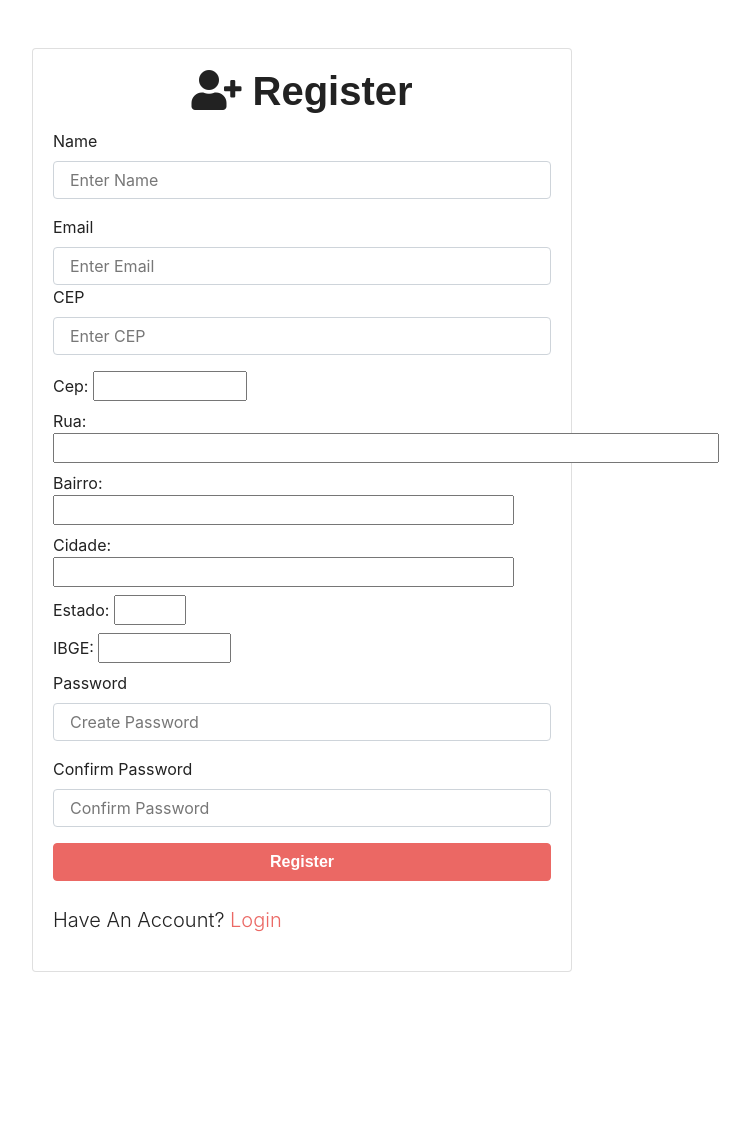
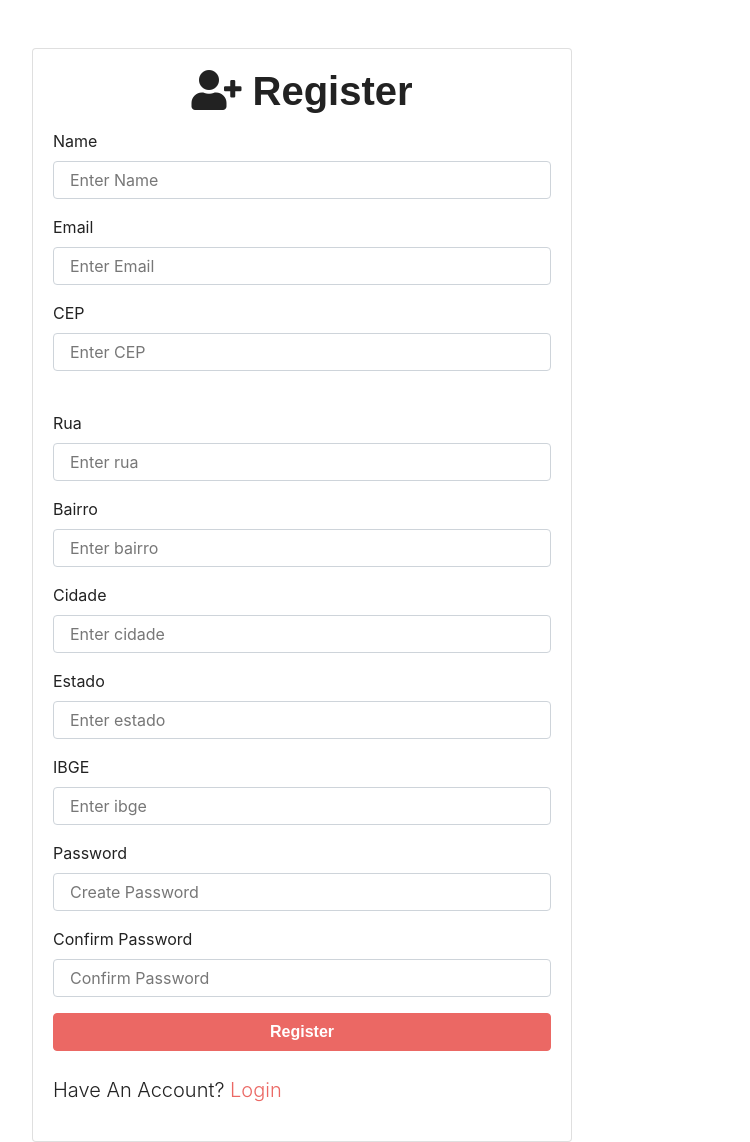
Before and after one commit to Iantsuma/AppXastre, a Node server app: page /users/register in a window 1280 px wide. Shown: the whole page, without its empty margins (338-1088 px from the left). Before the commit the page ends 972 px from the top, so only its background shows below. Run offline with Node 20, Linux system fonts and the light colour scheme; some libraries are stand-ins or nearby versions; some web fonts are replaced.

Commit message:
final push

```diff
--- a/models/User.js
+++ b/models/User.js
@@ -16,10 +16,6 @@ const UserSchema = new mongoose.Schema({
     date: {
         type: Date,
         default: Date.now
-    },
-    CEP: {
-        type: String,
-        required: true
     }
 });
 
--- a/views/register.ejs
+++ b/views/register.ejs
@@ -4,49 +4,7 @@
       <h1 class="text-center mb-3">
         <i class="fas fa-user-plus"></i> Register
       </h1>
-      <%- include('partials/messages'); -%>
-      <form action="/users/register" method="POST">
-        <div class="form-group">
-          <label for="name">Name</label>
-          <input
-            type="name"
-            id="name"
-            name="name"
-            class="form-control"
-            placeholder="Enter Name"
-            value="<%= typeof name != 'undefined' ? name : '' %>"
-          />
-        </div>
-        <div class="form-group">
-          <label for="email">Email</label>
-          <input
-            type="email"
-            id="email"
-            name="email"
-            class="form-control"
-            placeholder="Enter Email"
-            value="<%= typeof email != 'undefined' ? email : '' %>"
-          />
-          <div class="form-group">
-            <label for="CEP">CEP</label>
-            <input
-              type="CEP"
-              id="CEP"
-              name="CEP"
-              class="form-control"
-              placeholder="Enter CEP"
-              value="<%= typeof CEP != 'undefined' ? CEP : '' %>"
-            />
-        </div>
-
-
-
-
-
-
-
-
-        <script>
+      <script>
         function limpa_formulário_cep() {
           //Limpa valores do formulário de cep.
           document.getElementById('rua').value=("");
@@ -114,41 +72,97 @@
           limpa_formulário_cep();
       }
   };
-
   </script>
-  </head>
-
-  <body>
-  <!-- Inicio do formulario -->
-    <form method="get" action=".">
-      <label>Cep:
-      <input name="cep" type="text" id="cep" value="" size="10" maxlength="9"
-             onblur="pesquisacep(this.value);" /></label><br />
-      <label>Rua:
-      <input name="rua" type="text" id="rua" size="60" /></label><br />
-      <label>Bairro:
-      <input name="bairro" type="text" id="bairro" size="40" /></label><br />
-      <label>Cidade:
-      <input name="cidade" type="text" id="cidade" size="40" /></label><br />
-      <label>Estado:
-      <input name="uf" type="text" id="uf" size="2" /></label><br />
-      <label>IBGE:
-      <input name="ibge" type="text" id="ibge" size="8" /></label><br />
-    </form>
-  </body>
-
-
-
-
-
-
-
-
-
-
-
-
-
+      <form action="/users/register" method="POST">
+        <div class="form-group">
+          <label for="name">Name</label>
+          <input
+            type="name"
+            id="name"
+            name="name"
+            class="form-control"
+            placeholder="Enter Name"
+            value="<%= typeof name != 'undefined' ? name : '' %>"
+          />
+        </div>
+        <div class="form-group">
+          <label for="email">Email</label>
+          <input
+            type="email"
+            id="email"
+            name="email"
+            class="form-control"
+            placeholder="Enter Email"
+            value="<%= typeof email != 'undefined' ? email : '' %>"
+          />
+        </div>
+        <div class="form-group">
+          <label for="CEP">CEP</label>
+          <input
+            type="CEP"
+            id="CEP"
+            name="CEP"
+            class="form-control"
+            placeholder="Enter CEP"
+            value="<%= typeof CEP != 'undefined' ? CEP : '' %>"
+            onblur="pesquisacep(this.value);" /></label><br
+          />
+        </div>
+        <div class="form-group">
+          <label for="rua">Rua</label>
+          <input
+            type="rua"
+            id="rua"
+            name="rua"
+            class="form-control"
+            placeholder="Enter rua"
+            value="<%= typeof rua != 'undefined' ? rua : '' %>"
+          />
+        </div>
+        <div class="form-group">
+          <label for="bairro">Bairro</label>
+          <input
+            type="bairro"
+            id="bairro"
+            name="bairro"
+            class="form-control"
+            placeholder="Enter bairro"
+            value="<%= typeof bairro != 'undefined' ? bairro : '' %>"
+          />
+        </div>
+        <div class="form-group">
+          <label for="cidade">Cidade</label>
+          <input
+            type="cidade"
+            id="cidade"
+            name="cidade"
+            class="form-control"
+            placeholder="Enter cidade"
+            value="<%= typeof cidade != 'undefined' ? cidade : '' %>"
+          />
+        </div>
+        <div class="form-group">
+          <label for="estado">Estado</label>
+          <input
+            type="estado"
+            id="uf"
+            name="estado"
+            class="form-control"
+            placeholder="Enter estado"
+            value="<%= typeof estado != 'undefined' ? estado : '' %>"
+          />
+        </div>
+        <div class="form-group">
+          <label for="ibge">IBGE</label>
+          <input
+            type="ibge"
+            id="ibge"
+            name="ibge"
+            class="form-control"
+            placeholder="Enter ibge"
+            value="<%= typeof ibge != 'undefined' ? ibge : '' %>"
+          />
+        </div>
         <div class="form-group">
           <label for="password">Password</label>
           <input
```
